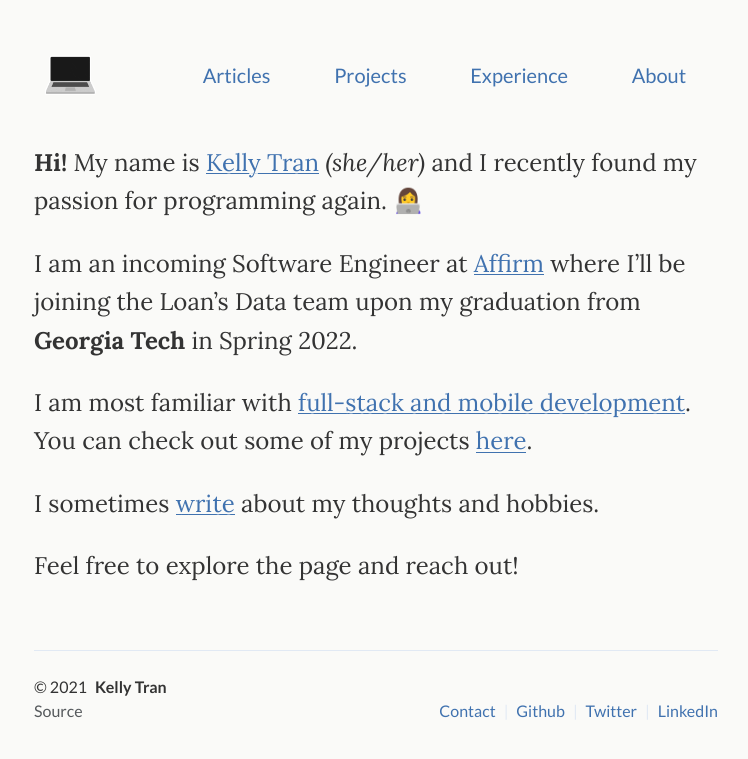
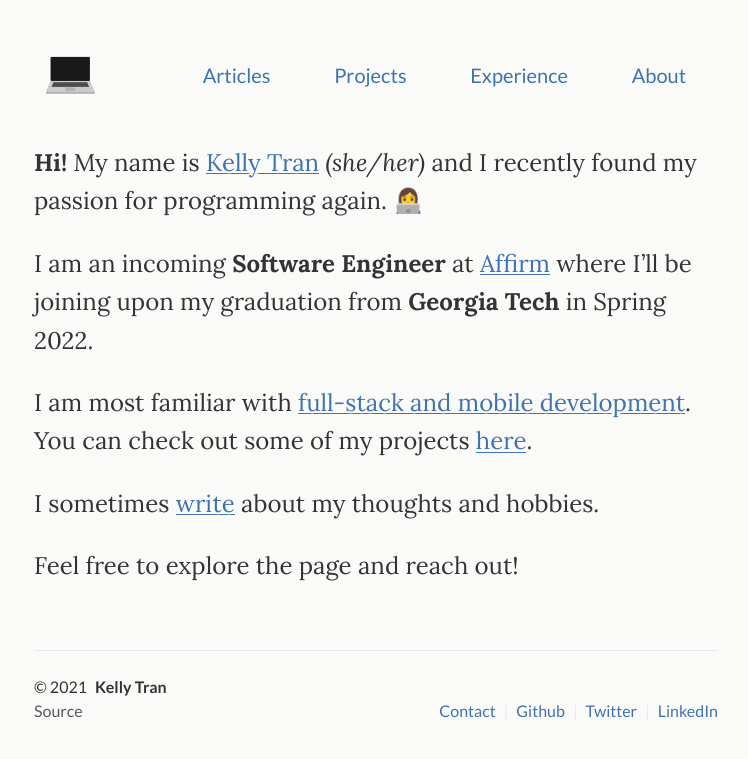
Before and after one commit to kellytran3k/kellytran3k.github.io, a Jekyll site: the page built from index.md, in a window 1280 px wide. Shown: the top 759 px of the page, without its empty margins (264-1012 px from the left). Built offline with Jekyll 4.4.1, drawn with Linux system fonts in a browser that asks for light colours.

Commit message:
update pages

```diff
--- a/index.md
+++ b/index.md
@@ -7,7 +7,7 @@
   **Hi!** My name is [Kelly Tran](about/) *(she/her)*
   and I recently found my passion for programming again. 👩‍💻
 
-  I am an incoming Software Engineer at [Affirm](https://www.affirm.com/) where I'll be joining the Loan's Data team upon my graduation from **Georgia Tech** in Spring 2022.
+  I am an incoming **Software Engineer** at [Affirm](https://www.affirm.com/) where I’ll be joining upon my graduation from **Georgia Tech** in Spring 2022.
 
   I am most familiar with [full-stack and mobile development](work/).
   You can check out some of my projects [here](projects/).
```
Also changed, not shown: _pages/work.md (+1 -0 lines), Gemfile.lock.
